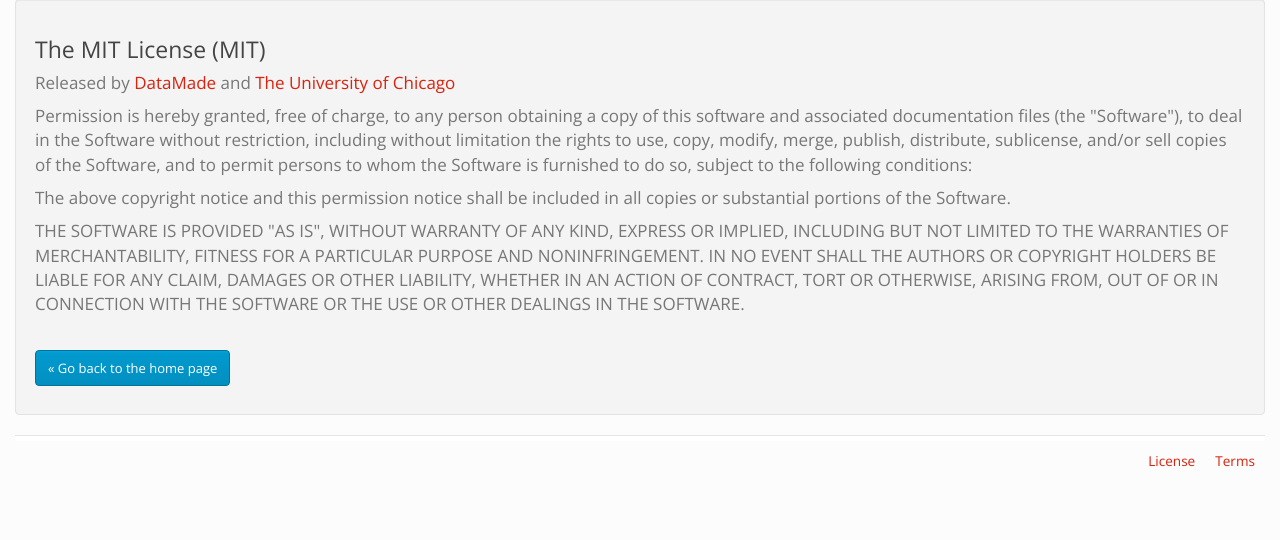
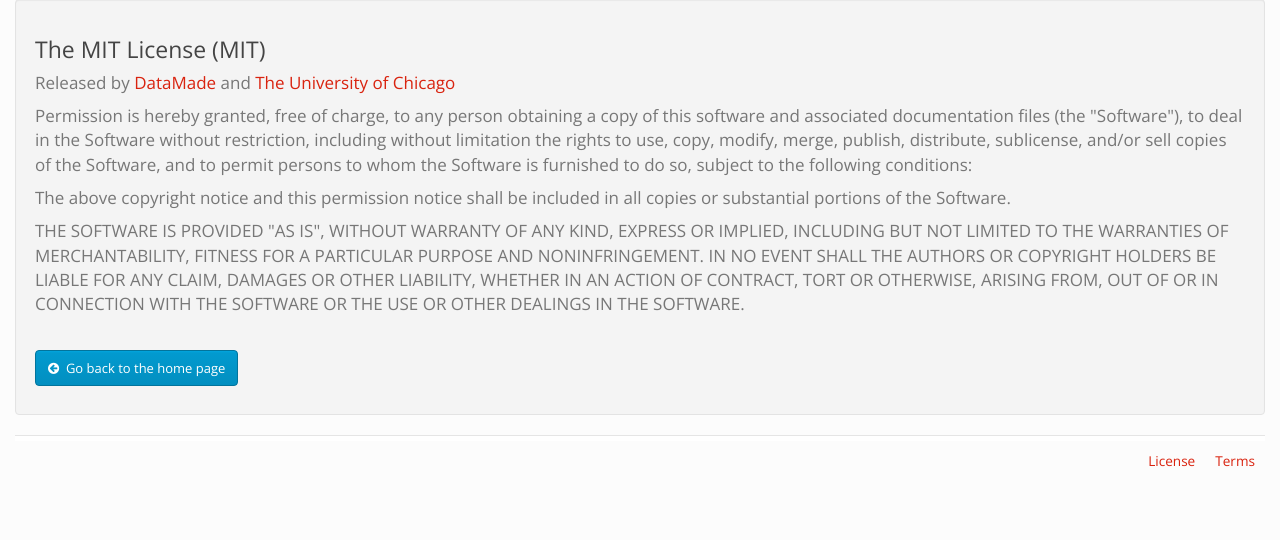
Before and after one commit to UrbanCCD-UChicago/plenario, a Flask app: page /license in a window 1280 px wide. Shown: the part 148-688 px from the top of the page. Run offline with Flask 2, Linux system fonts and the light colour scheme; some libraries are stand-ins or nearby versions.

Commit message:
make admin menu icons fixed-width
* and add icon to license page

```diff
--- a/plenario/templates/base.html
+++ b/plenario/templates/base.html
@@ -49,10 +49,10 @@
                         Admin <span class="caret"></span>
                     </a>
                     <ul class="dropdown-menu">
-                        <li><a href="{{ url_for('views.add_dataset') }}"><i class="fa fa-cube"></i>&nbsp;&nbsp;&nbsp;&nbsp;Add a dataset</a></li>
-                        <li><a href="{{ url_for('views.view_datasets') }}"><i class="fa fa-cubes"></i>&nbsp;&nbsp;&nbsp;View datasets</a></li>
-                        <li><a href="{{ url_for('auth.add_user') }}"><i class="fa fa-user"></i>&nbsp;&nbsp;&nbsp;&nbsp;&nbsp;Add a user</a></li>
-                        <li><a href="{{ url_for('auth.reset_password') }}"><i class="fa fa-unlock-alt"></i>&nbsp;&nbsp;&nbsp;&nbsp;&nbsp;Reset my password</a></li>
+                        <li><a href="{{ url_for('views.add_dataset') }}"><i class="fa fa-cube fa-fw"></i>&nbsp;&nbsp;Add a dataset</a></li>
+                        <li><a href="{{ url_for('views.view_datasets') }}"><i class="fa fa-cubes fa-fw"></i>&nbsp;&nbsp;View datasets</a></li>
+                        <li><a href="{{ url_for('auth.add_user') }}"><i class="fa fa-user fa-fw"></i>&nbsp;&nbsp;Add a user</a></li>
+                        <li><a href="{{ url_for('auth.reset_password') }}"><i class="fa fa-unlock-alt fa-fw"></i>&nbsp;&nbsp;Reset my password</a></li>
                     </ul>
                 </li>
                 <li><a href="{{ url_for('auth.logout') }}">Logout</a></li>
--- a/plenario/templates/license.html
+++ b/plenario/templates/license.html
@@ -26,6 +26,6 @@
 	OUT OF OR IN CONNECTION WITH THE SOFTWARE OR THE USE OR OTHER DEALINGS IN THE
 	SOFTWARE.</p>
 	<br />
-	<p><a class="btn btn-info" href="{{ url_for('views.index') }}">&laquo; Go back to the home page</a></p>
+	<p><a class="btn btn-info" href="{{ url_for('views.index') }}"><i class="fa fa-arrow-circle-left"></i>&nbsp;&nbsp;Go back to the home page</a></p>
 </div>
 {% endblock %}
```
